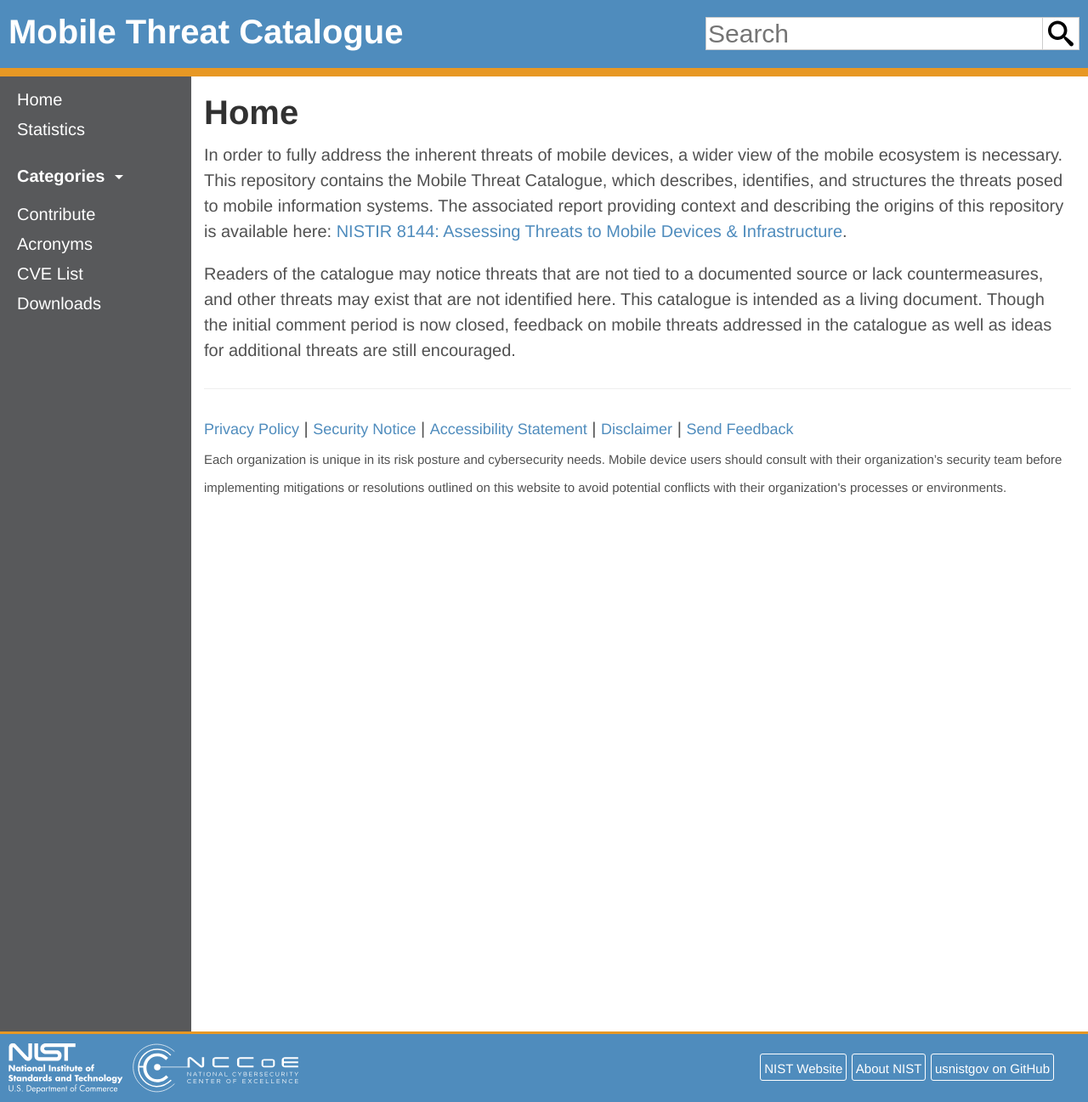
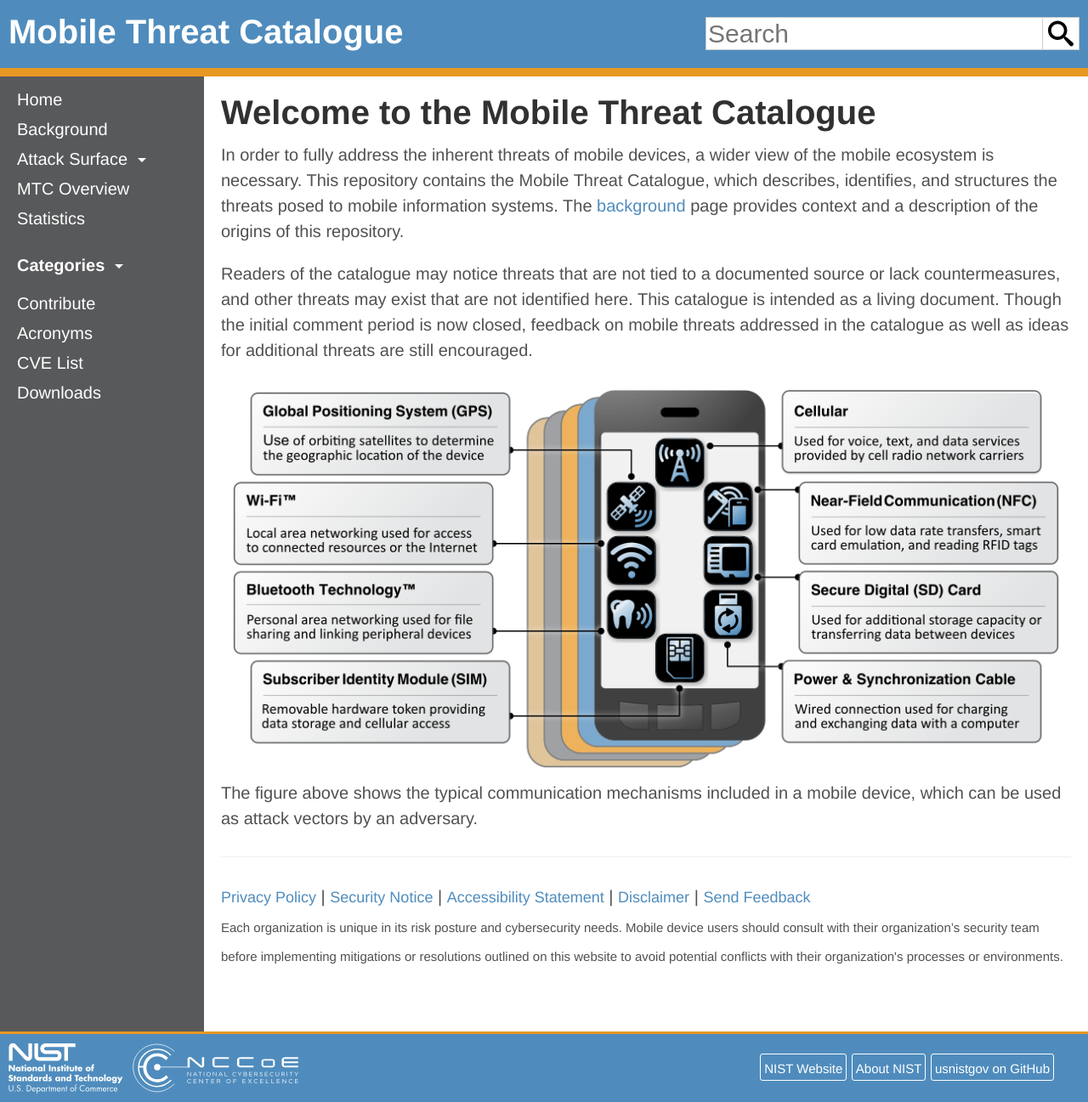
Before and after one commit to usnistgov/mobile-threat-catalogue, a Jekyll site: the page built from index.html, in a window 1280 px wide and 1297 px high. Shown: the whole window at 85% size. Built offline with Jekyll 4.4.1, drawn with Linux system fonts in a browser that asks for light colours.

Commit message:
Integrate NISTIR 8144 sections 1 and 2

```diff
--- /dev/null
+++ b/_background/mtc-overview/index.html
@@ -0,0 +1,6 @@
+---
+layout: default
+title: MTC Overview
+---
+
+I'm here
--- a/_config.yml
+++ b/_config.yml
@@ -14,22 +14,24 @@
 # You can create any custom variable you would like, and they will be accessible
 # in the templates via {{ site.myvariable }}.
 title: Mobile Threat Catalogue
+
+# site.baseurl wasn't expanding correctly in the link, which is why /mobile-threat-catalogue
+# is hardcoded.
 description: >
     <p>
         In order to fully address the inherent threats of mobile devices,
         a wider view of the mobile ecosystem is necessary. This repository
         contains the Mobile Threat Catalogue, which describes, identifies, and
-        structures the threats posed to mobile information systems. The associated report providing
-        context and describing the origins of this repository is available here:
-        <a target="_blank" href="https://www.nccoe.nist.gov/sites/default/files/library/mtc-nistir-8144-draft.pdf">NISTIR 8144: Assessing Threats to Mobile Devices & Infrastructure</a>.
+        structures the threats posed to mobile information systems. The <a href="/mobile-threat-catalogue/background.html">background</a> page
+        provides context and a description of the origins of this repository.
     </p>
     <p>
-    Readers of the catalogue may notice
-    threats that are not tied to a documented source or lack countermeasures,
-    and other threats may exist that are not identified here. This catalogue is
-    intended as a living document. Though the initial comment period is now closed,
-    feedback on mobile threats addressed in
-    the catalogue as well as ideas for additional threats are still encouraged.
+      Readers of the catalogue may notice
+      threats that are not tied to a documented source or lack countermeasures,
+      and other threats may exist that are not identified here. This catalogue is
+      intended as a living document. Though the initial comment period is now closed,
+      feedback on mobile threats addressed in
+      the catalogue as well as ideas for additional threats are still encouraged.
     </p>
 
 
@@ -67,6 +69,8 @@
     privacy-threats:
         output: true
     supply-chain-threats:
+        output: true
+    background:
         output: true
 
 defaults:
@@ -118,3 +122,7 @@
       type: supply-chain-threats
     values:
       merged: true
+  - scope:
+      type: background
+    values:
+      merged: true
--- a/_includes/sidebar.html
+++ b/_includes/sidebar.html
@@ -5,12 +5,21 @@
 
         <nav class="sidebar-nav expand">
             <a class="sidebar-nav-item{% if page.url == site.baseurl %} active{% endif %}" href="{{ site.baseurl }}/">Home</a>
+            <a class="sidebar-nav-item{% if page.url == node.url %} active{% endif %}" href="{{ site.baseurl }}/background/">Background</a>
+
+            <a class="sidebar-nav-item{% if page.url == node.url %} active{% endif %}" style="display: inline-block;" href="{{ site.baseurl }}/background/mobile-attack-surface/">Attack Surface</a>
+            <span class="down-caret-attack-surface" onclick="toggleNav('attack-surface');"></span>
+            <ul id="attack-surface">
+                <li><a class="sidebar-nav-item{% if page.url == node.url %} active{% endif %}" href="{{ site.baseurl }}/background/mobile-attack-surface/tech-stack.html">Technology Stack</a></li>
+                <li><a class="sidebar-nav-item{% if page.url == node.url %} active{% endif %}" href="{{ site.baseurl }}/background/mobile-attack-surface/communication-mechanisms.html">Communication</a></li>
+                <li><a class="sidebar-nav-item{% if page.url == node.url %} active{% endif %}" href="{{ site.baseurl }}/background/mobile-attack-surface/supply-chain.html">Supply Chain</a></li>
+                <li><a class="sidebar-nav-item{% if page.url == node.url %} active{% endif %}" href="{{ site.baseurl }}/background/mobile-attack-surface/mobile-ecosystem.html">Mobile Ecosystem</a></li>
+            </ul>
+
+            <a class="sidebar-nav-item{% if page.url == node.url %} active{% endif %}" href="{{ site.baseurl }}/background/mtc-overview/">MTC Overview</a>
             <a class="sidebar-nav-item{% if page.url == node.url %} active{% endif %}" href="{{ site.baseurl }}/statistics.html#page">Statistics</a>
 
-            {% comment %} The code below dynamically generates a sidebar nav of pages with `layout: page` in the front-matter. See readme
-            for usage. {% endcomment %}
-
-            <h4 class="sidebar-nav-item" onclick="toggleNav()" style="cursor: pointer;">Categories <span class="down-caret"></span></h4>
+            <h4 class="sidebar-nav-item" onclick="toggleNav('nav-links')" style="cursor: pointer;">Categories <span class="down-caret-nav-links"></span></h4>
             <ul id="nav-links">
                 <li><a class="sidebar-nav-item{% if page.url == node.url %} active{% endif %}" href="{{ site.baseurl }}/application.html#page">Application</a></li>
                 <li><a class="sidebar-nav-item{% if page.url == node.url %} active{% endif %}" href="{{ site.baseurl }}/authentication.html#page">Authentication</a></li>
@@ -29,9 +38,8 @@
             <a class="sidebar-nav-item{% if page.url == node.url %} active{% endif %}" href="{{ site.baseurl }}/acronyms.html#page">Acronyms</a>
             <a class="sidebar-nav-item{% if page.url == node.url %} active{% endif %}" href="{{ site.baseurl }}/cve-list.html#page">CVE List</a>
             <a class="sidebar-nav-item{% if page.url == node.url %} active{% endif %}" href="{{ site.baseurl }}/downloads.html#page">Downloads</a>
+        </nav>
 
-
-        </nav>
     </div>
 </div>
 <script src="{{ site.baseurl }}/js/nav.js"></script>
--- a/_sass/_hyde.scss
+++ b/_sass/_hyde.scss
@@ -67,7 +67,7 @@
     top: 0;
     left: 0;
     bottom: 0;
-    width: 11.25rem;
+    width: 12rem;
     text-align: left;
     overflow-y: scroll;
   }
@@ -135,7 +135,7 @@
 
 @media (min-width: 48em) {
   .content {
-    margin-left: 11rem;
+    margin-left: 12rem;
     margin-right: 2rem;
   }
 }
--- a/css/main.scss
+++ b/css/main.scss
@@ -154,7 +154,7 @@
     overflow-y: auto;
 }
 
-.down-caret {
+span[class^="down-caret-"] {
   width: 0;
   height: 0;
   border-style: solid;
@@ -166,11 +166,12 @@
   position: relative;
   transform: rotate(0deg);
   transition: all .25s ease-in;
+  cursor: pointer;
 }
 
 .open-caret {
-    transform: rotate(180deg);
-    transition: all .25s ease-out;
+    transform: rotate(180deg) !important;
+    transition: all .25s ease-out !important;
 }
 
 nav label {
@@ -218,10 +219,11 @@
     }
 }
 
-#nav-links {
+#nav-links, #attack-surface {
     max-height: 0;
     overflow: hidden;
     transition: max-height 0.2s ease-out;
+    padding-left: 0.6rem;
 }
 
 .cve-list {
--- a/index.html
+++ b/index.html
@@ -2,10 +2,11 @@
 layout: default
 title: Home
 ---
-<h1 class="page-heading" >{{page.title}}</h1>
+<h1 class="page-heading" >Welcome to the Mobile Threat Catalogue</h1>
 
 <div class="home">
 
     {{ site.description }}
-
+<img src="{{ site.baseurl }}/img/device-radios.png">
+	<p>The figure above shows the typical communication mechanisms included in a mobile device, which can be used as attack vectors by an adversary.</p>
 </div>
--- a/js/nav.js
+++ b/js/nav.js
@@ -1,8 +1,8 @@
-function toggleNav()
+function toggleNav(anchor)
 {
-    let element = document.getElementById('nav-links');
-    let caret = document.getElementsByClassName('down-caret')[0];
+    let element = document.getElementById(anchor);
+    let caret = document.getElementsByClassName('down-caret-' + anchor)[0];
 
     element.style.maxHeight = (element.style.maxHeight) ? null : element.scrollHeight + "px";
-    caret.classList.toggle("open-caret");
+    caret.classList.toggle('open-caret');
 }
```
Also changed, not shown: _background/index.html (added, +19 -0 lines), _background/mobile-attack-surface/communication-mechanisms.html (added, +42 -0 lines), _background/mobile-attack-surface/index.html (added, +11 -0 lines), _background/mobile-attack-surface/mobile-ecosystem.html (added, +33 -0 lines), _background/mobile-attack-surface/supply-chain.html (added, +12 -0 lines), _background/mobile-attack-surface/tech-stack.html (added, +19 -0 lines), img/device-radios.png (added), img/mobile-ecosystem.png (added), img/mobile-tech-stack.png (added).
